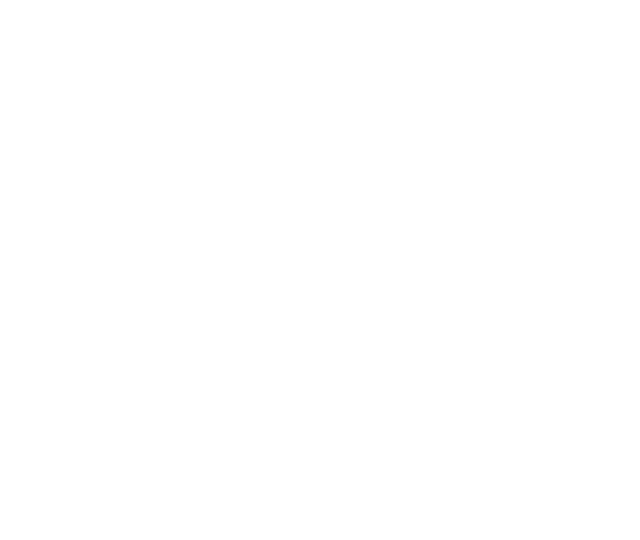
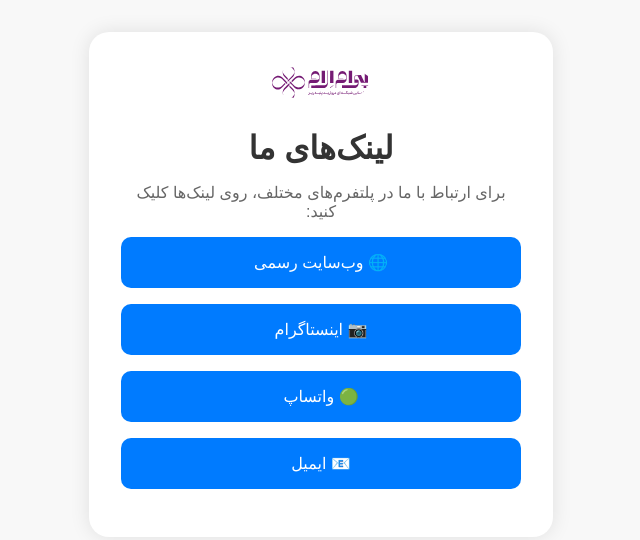
Before and after one commit to afshin3790/neural, a plain HTML site: page links.html in a window 1280 px wide. Shown: the whole page, without its empty margins (319-959 px from the left). Drawn offline with Linux system fonts and the light colour scheme.

Commit message:
Insert Links.html

```diff
--- a/links.html
+++ b/links.html
@@ -1,10 +1,63 @@
 <!DOCTYPE html>
-<html lang="en">
+<html lang="fa">
 <head>
-    <meta charset="UTF-8">
-    <title>Title</title>
+  <meta charset="UTF-8">
+  <meta name="viewport" content="width=device-width, initial-scale=1">
+  <title>لینک‌های ما</title>
+  <style>
+    body {
+      font-family: sans-serif;
+      text-align: center;
+      background: #f8f8f8;
+      margin: 0;
+      padding: 2rem;
+      direction: rtl;
+    }
+    .container {
+      max-width: 400px;
+      margin: auto;
+      background: white;
+      padding: 2rem;
+      border-radius: 20px;
+      box-shadow: 0 0 20px rgba(0,0,0,0.1);
+    }
+    .logo {
+      width: 100px;
+      border-radius: 50%;
+      margin-bottom: 1rem;
+    }
+    h1 {
+      margin: 0.5rem 0;
+      color: #333;
+    }
+    p {
+      color: #666;
+    }
+    .link-button {
+      display: block;
+      margin: 1rem 0;
+      padding: 1rem;
+      background: #007BFF;
+      color: white;
+      text-decoration: none;
+      border-radius: 10px;
+      transition: 0.3s;
+    }
+    .link-button:hover {
+      background: #0056b3;
+    }
+  </style>
 </head>
 <body>
+  <div class="container">
+    <img src="logos/logo-pmlm.svg" alt="لوگو" class="logo">
+    <h1>لینک‌های ما</h1>
+    <p>برای ارتباط با ما در پلتفرم‌های مختلف، روی لینک‌ها کلیک کنید:</p>
 
+    <a href="https://pmlm.ir" class="link-button" target="_blank">🌐 وب‌سایت رسمی</a>
+    <a href="https://instagram.com/mojganesfandi" class="link-button" target="_blank">📷 اینستاگرام</a>
+    <a href="https://wa.me/+989302437008" class="link-button" target="_blank">🟢 واتساپ</a>
+    <a href="mailto:sfandi39@gmail.com" class="link-button" target="_blank">📧 ایمیل</a>
+  </div>
 </body>
 </html>
```
Also changed, not shown: index.html (+4 -5 lines).
